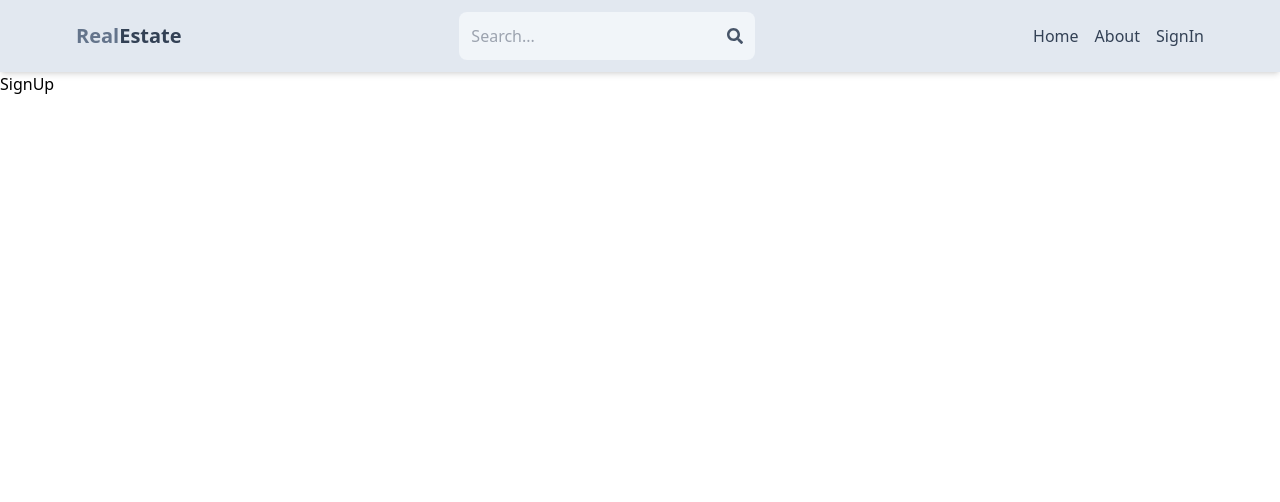
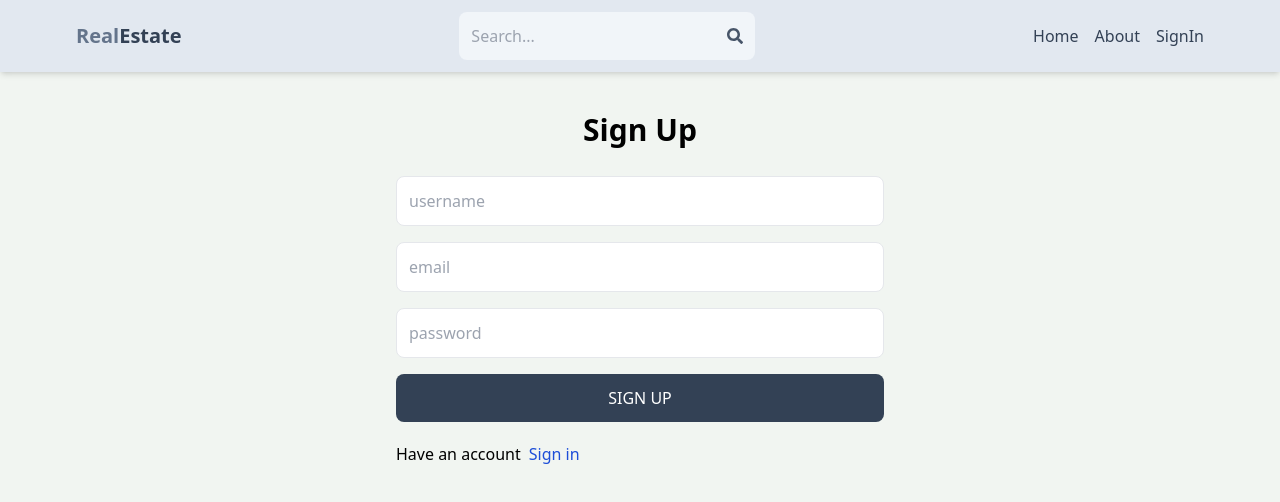
Before and after one commit to akash11-01/Real-Estate, a React (Vite) app in the folder real-state/: page /sign-up in a window 1280 px wide. Shown: the top 502 px of the page. Built offline with nearby package versions, Linux system fonts and the light colour scheme.

Commit message:
sign up component

```diff
--- a/real-state/src/index.css
+++ b/real-state/src/index.css
@@ -1,3 +1,7 @@
 @tailwind base;
 @tailwind components;
 @tailwind utilities;
+
+body{
+    background-color: rgb(241,245,241);
+}
--- a/real-state/src/pages/SignUp.jsx
+++ b/real-state/src/pages/SignUp.jsx
@@ -1,7 +1,30 @@
 import React from 'react'
+import { Link } from 'react-router-dom'
 
 export default function SignUp() {
   return (
-    <div>SignUp</div>
+    <div className='p-3 max-w-lg mx-auto'>
+      <h1 className='text-3xl text-center font-semibold my-7'>Sign Up</h1>
+      <form className='flex flex-col gap-4'>
+        <input type="text" placeholder='username'
+        className='border p-3 rounded-lg' id='username'/>
+
+        <input type="emai" placeholder='email'
+        className='border p-3 rounded-lg' id='username'/>
+
+        <input type="password" placeholder='password'
+       className='border p-3 rounded-lg' id='username'/>
+
+
+        <button className='bg-slate-700 text-white p-3 rounded-lg uppercase hover:opacity-95 disabled:opacity-80'>Sign Up</button>
+      </form>
+
+      <div className='flex gap-2 mt-5'>
+        <p>Have an account</p>
+        <Link to='/sign-in'>
+          <span className='text-blue-700'>Sign in</span>
+        </Link>
+      </div>
+    </div>
   )
 }
```
